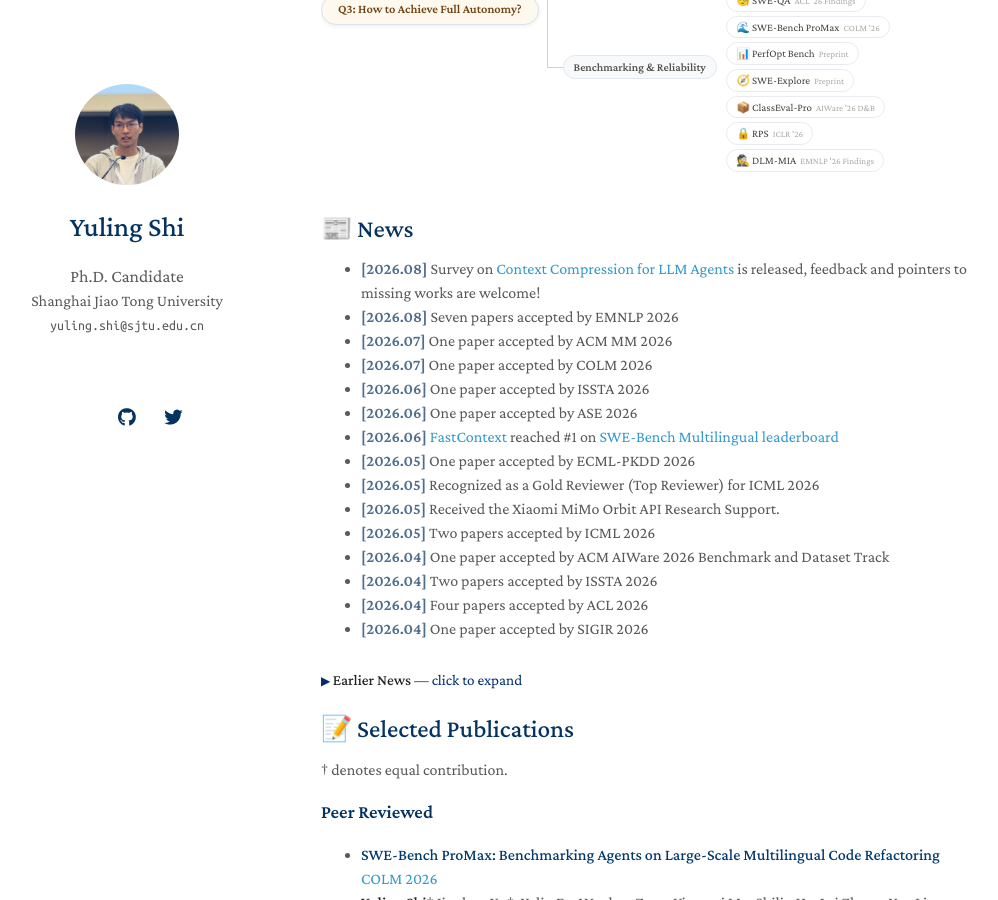
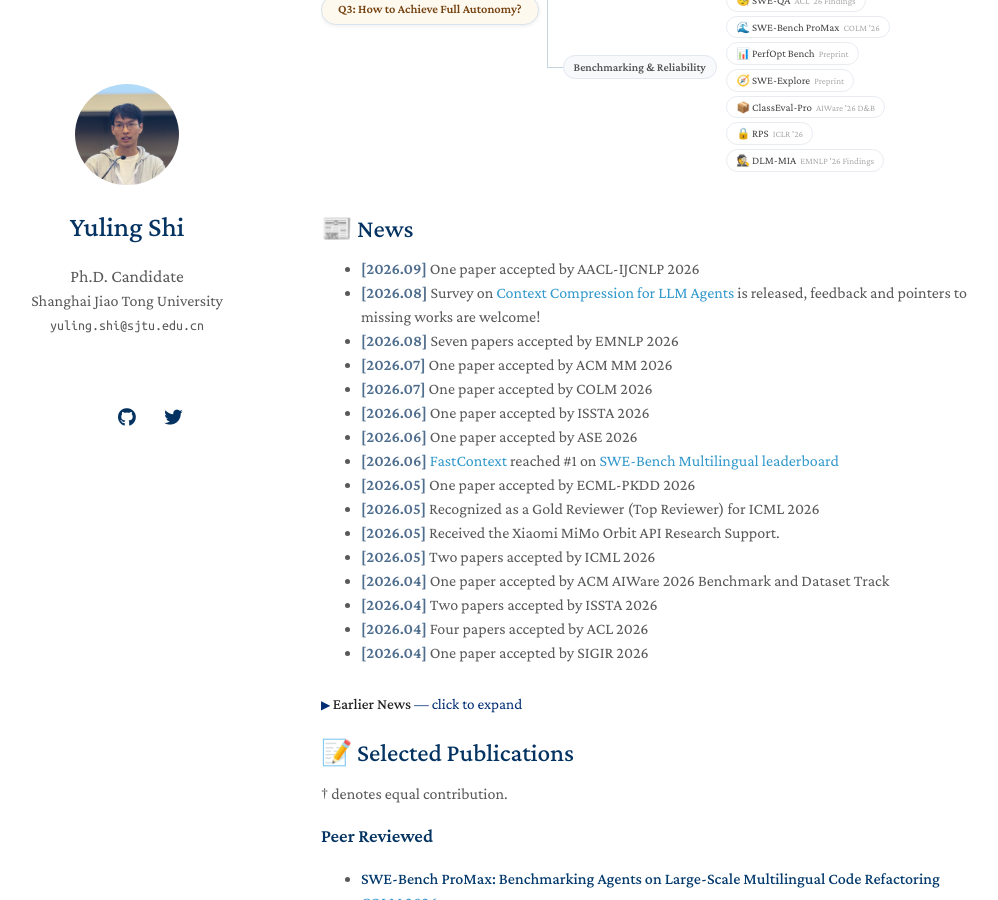
Before and after one commit to YerbaSite/YerbaSite.github.io, a Jekyll site: the page built from index.md, in a window 1280 px wide and 900 px high, scrolled down 915 px. Shown: the whole window, without its empty margins (149-1147 px from the left). Built offline with Jekyll 4.4.1, drawn with Linux system fonts in a browser that asks for light colours; nearby versions of some CDN libraries; a style sheet for code colours, icons or effects is not loaded; our own code applies the rules of GitHub Pages for plain Markdown files.

Commit message:
Add AACL-IJCNLP 2026 paper to publications and news
Co-Authored-By: Claude Opus 5 <noreply@anthropic.com>
Claude-Session: https://claude.ai/code/session_01Grzby8bMHCreeYekdDjCUC

```diff
--- a/index.md
+++ b/index.md
@@ -173,6 +173,7 @@ My research focuses on **LLM for Code** — enabling large language models to ef
 
 <!-- - <span style="color: #4f6d8c; font-weight: 600;">[2026.02]</span> Received ACM SIGSOFT ICSE 2026 CAPS Grant (Travel Support) -->
 <!-- - <span style="color: #4f6d8c; font-weight: 600;">[2026.05]</span> Invited talk at Advanced Software Technologies (AST) Lab, ETH Zurich: "Compressing Long Code Contexts for LLMs: From Naturalness to Multimodal Representation." -->
+- <span style="color: #4f6d8c; font-weight: 600;">[2026.09]</span> One paper accepted by AACL-IJCNLP 2026
 - <span style="color: #4f6d8c; font-weight: 600;">[2026.08]</span> Survey on <a href="https://www.preprints.org/manuscript/202605.2065">Context Compression for LLM Agents</a> is released, feedback and pointers to missing works are welcome!
 - <span style="color: #4f6d8c; font-weight: 600;">[2026.08]</span> Seven papers accepted by EMNLP 2026
 - <span style="color: #4f6d8c; font-weight: 600;">[2026.07]</span> One paper accepted by ACM MM 2026
@@ -273,6 +274,10 @@ My research focuses on **LLM for Code** — enabling large language models to ef
 
 <details class="pub-collapsible" markdown="1">
 <summary><strong>Other Peer Reviewed Papers</strong> — click to expand</summary>
+
+- <strong><span style="color: #03396c;">When Token Supervision Fails: Segment-Level On-Policy Distillation for Long-Horizon Agents</span></strong>
+  [AACL-IJCNLP 2026](https://openreview.net/forum?id=KONaKYIBWv)
+  Jialong Liu, Zuchao Li, <u><strong>Yuling Shi</strong></u>, Lefei Zhang, Baoyuan Qi, Hai Zhao
 
 - <strong><span style="color: #03396c;">HELM: Steering Long-Horizon Agents with Learned Hierarchical Memory and Epistemic Governance</span></strong>
   [EMNLP 2026](#selected-publications)
```
